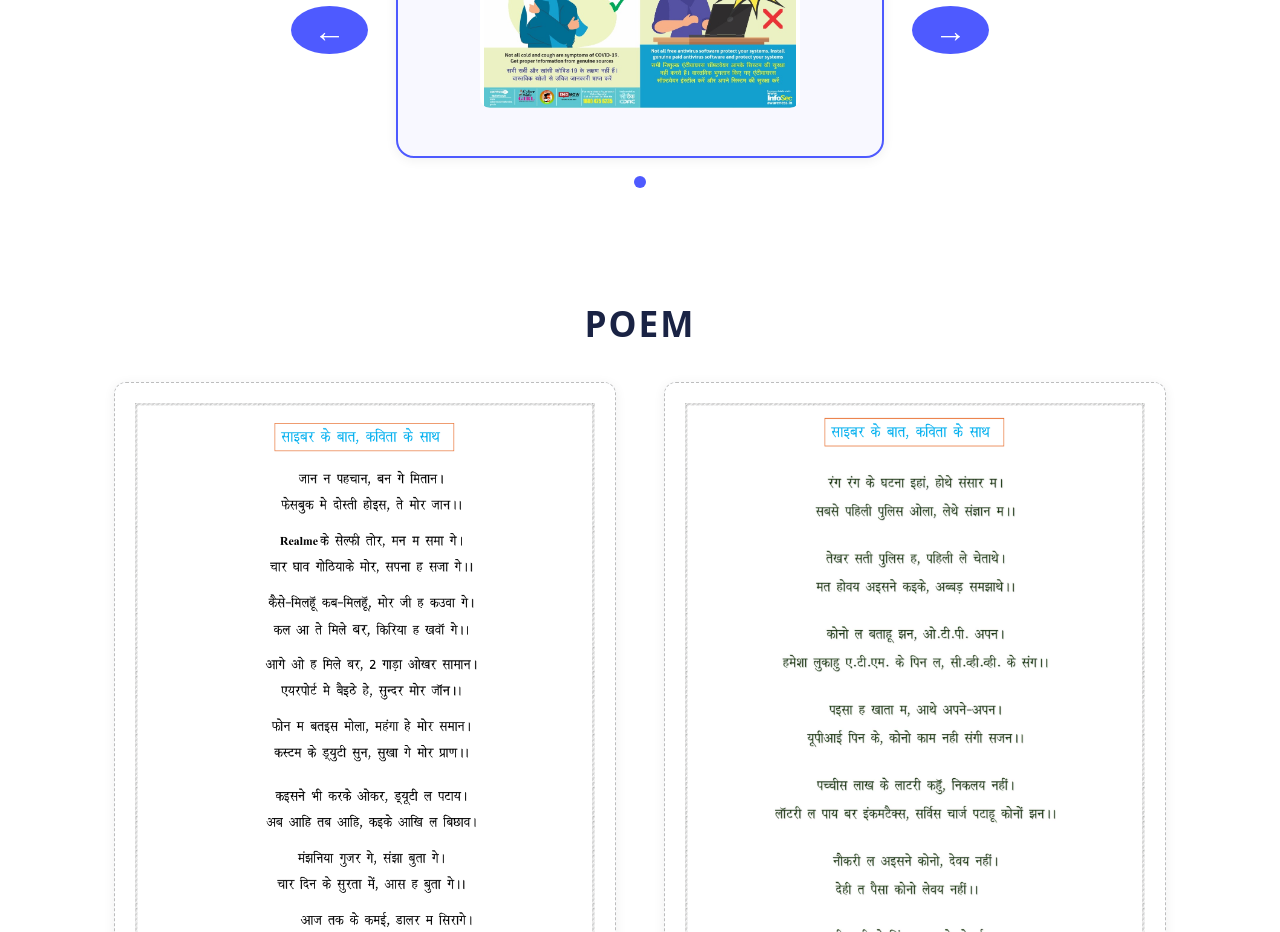
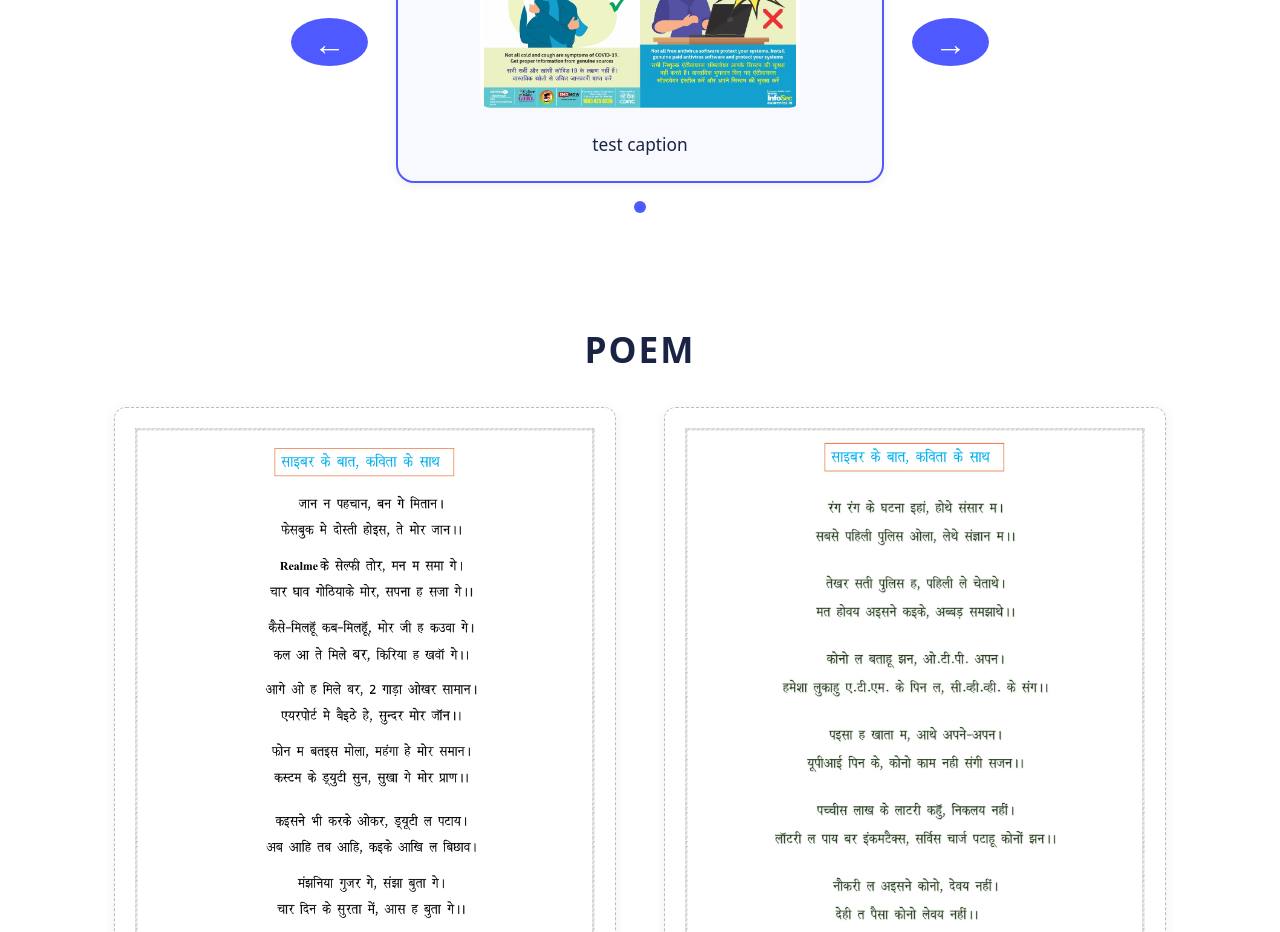
Before and after one commit to saitama-on/cyber-police, a React (Vite) app: page / in a window 1280 px wide. Shown: the part 2040-2972 px from the top of the page. Built offline with nearby package versions, Linux system fonts and the light colour scheme.

Commit message:
minor bug fixes

```diff
--- a/src/App.tsx
+++ b/src/App.tsx
@@ -32,7 +32,7 @@
 
 
 
-import React, { useRef } from 'react';
+import { useRef } from 'react';
 import Header from './components/Header';
 import Hero from './components/Hero';
 import Contact from './components/Contact';
--- a/src/components/CyberAwareness.tsx
+++ b/src/components/CyberAwareness.tsx
@@ -7,6 +7,7 @@ const awarenessData = [
     {
         image: awareness1,
         alt: 'COVID-19 Awareness',
+        caption:"test caption"
 
     },
 
```
